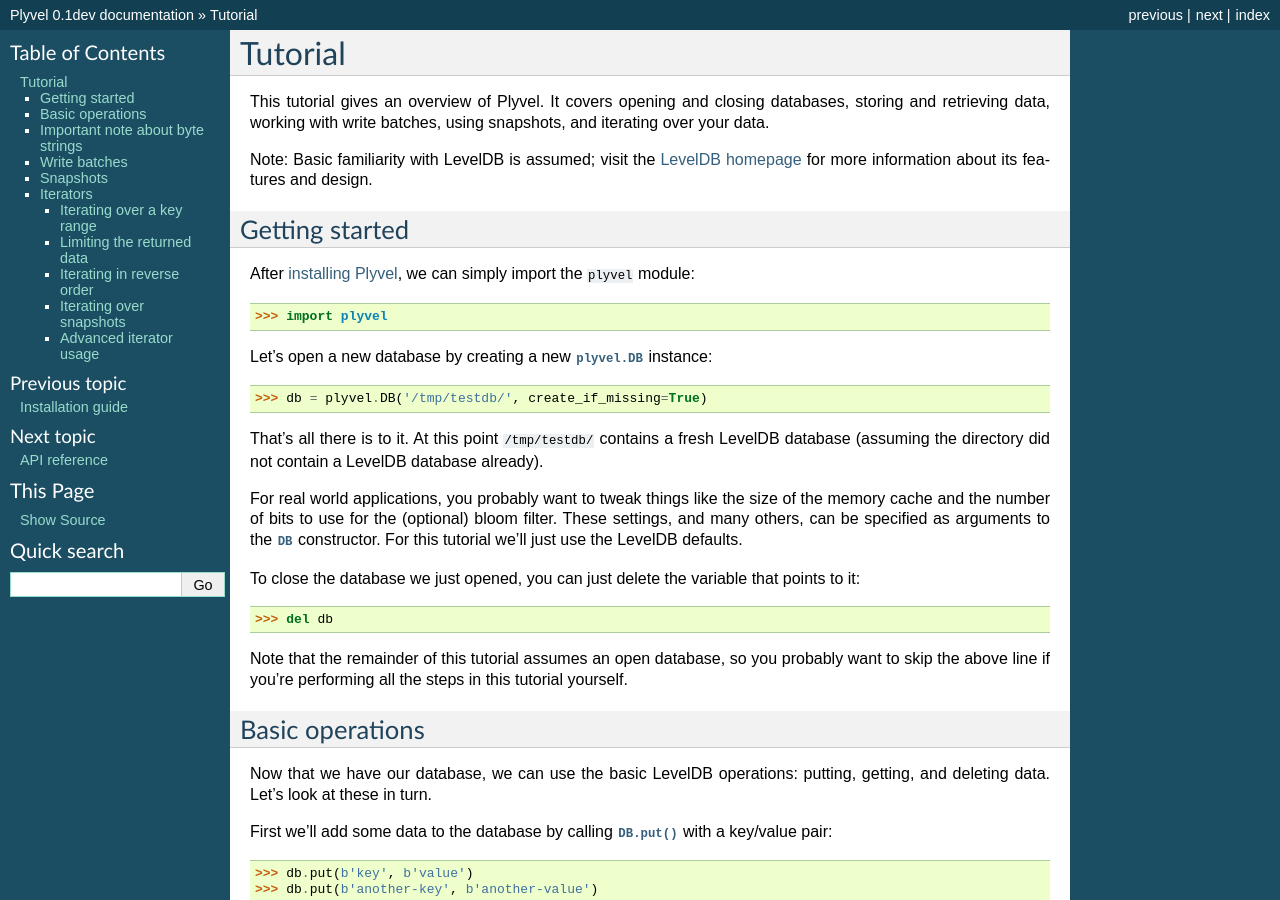
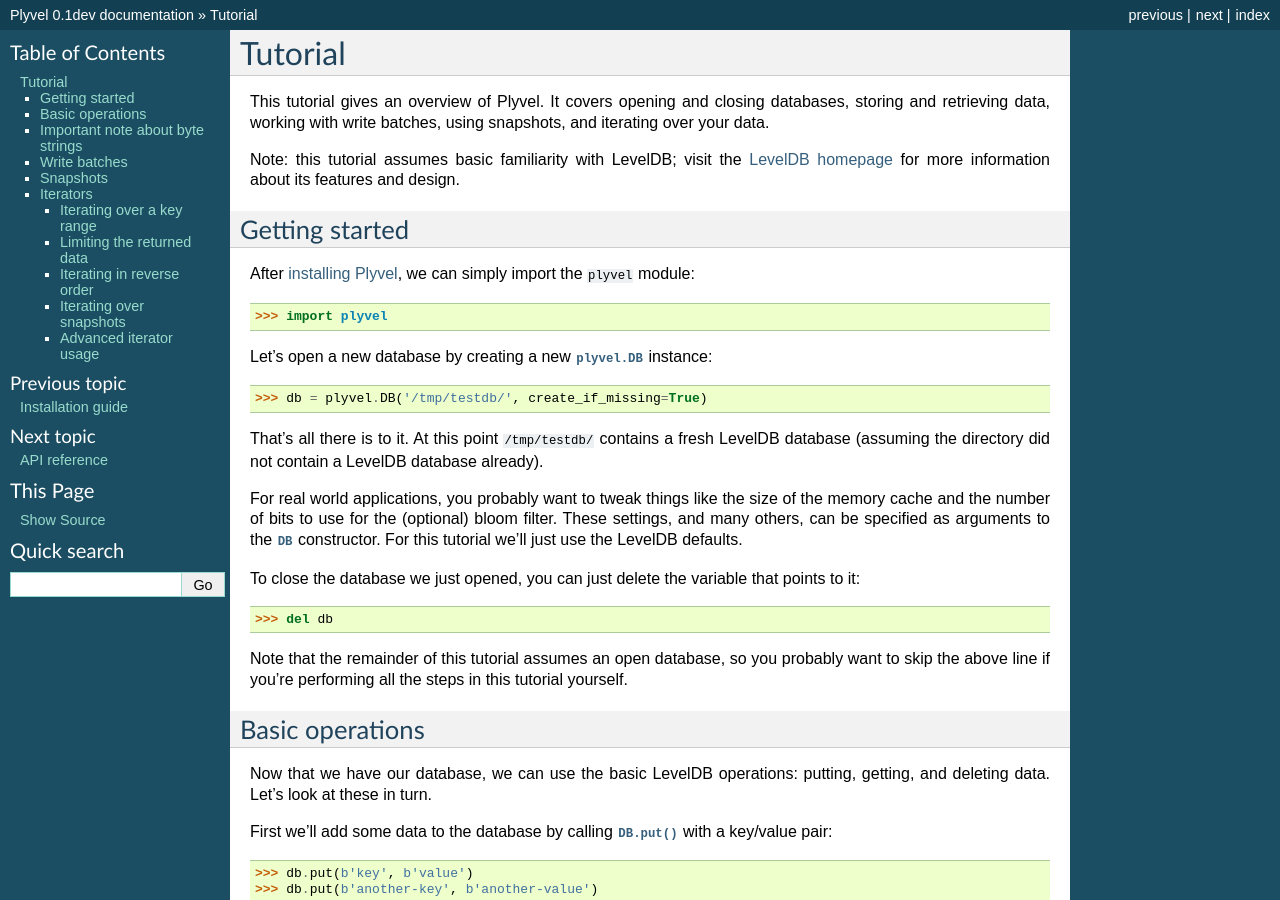
Before and after one commit to wbolster/plyvel, a Sphinx documentation site: the page built from doc/tutorial.rst, in a window 1280 px wide and 900 px high. Built offline with Sphinx 7.4.7, drawn with Linux system fonts in a browser that asks for light colours.

Commit message:
Minor wording changing in tutorial

```diff
--- a/doc/tutorial.rst
+++ b/doc/tutorial.rst
@@ -8,8 +8,8 @@
 databases, storing and retrieving data, working with write batches, using
 snapshots, and iterating over your data.
 
-Note: Basic familiarity with LevelDB is assumed; visit the `LevelDB homepage`_
-for more information about its features and design.
+Note: this tutorial assumes basic familiarity with LevelDB; visit the `LevelDB
+homepage`_ for more information about its features and design.
 
 .. _`LevelDB homepage`: http://code.google.com/p/leveldb/
 
```
